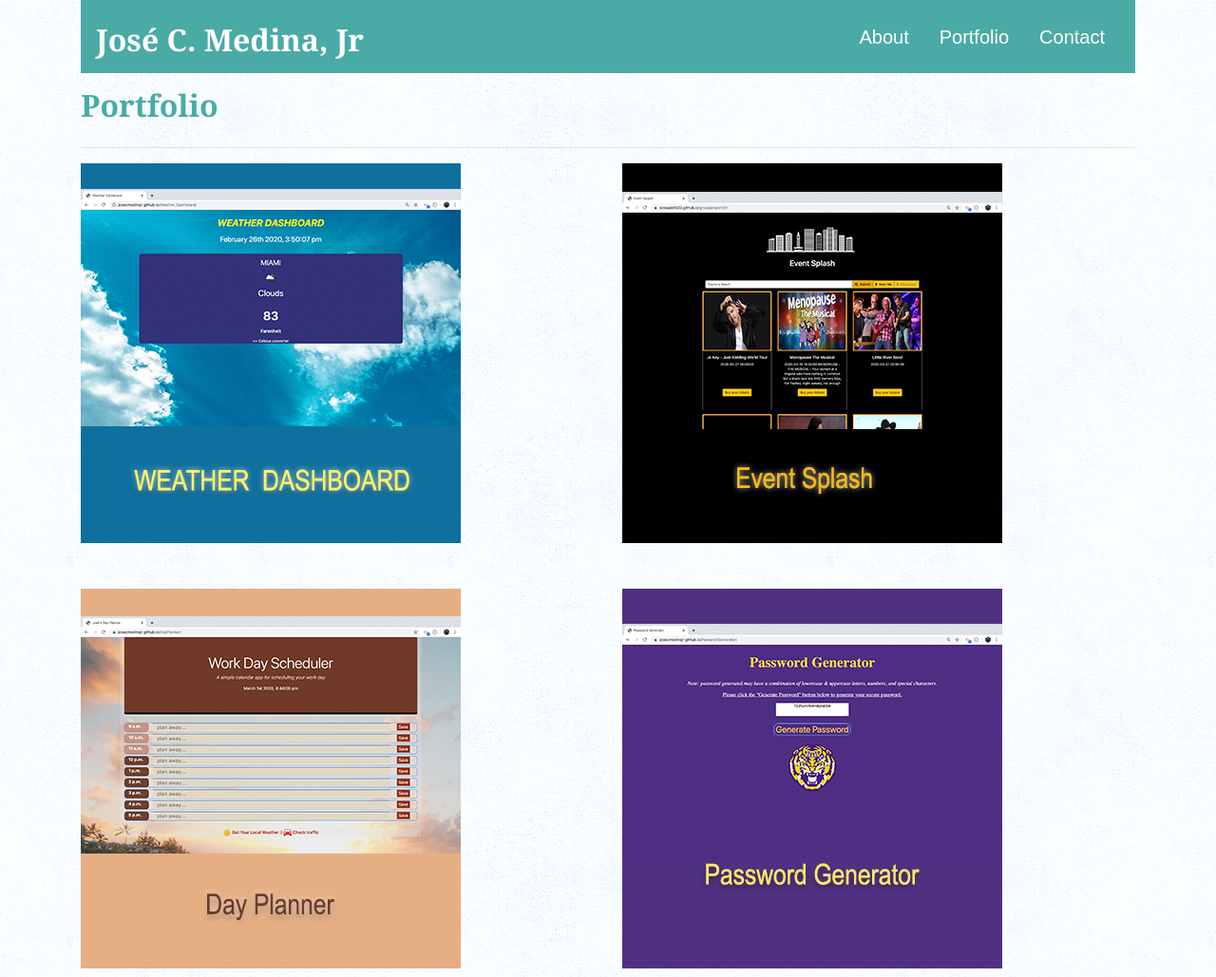
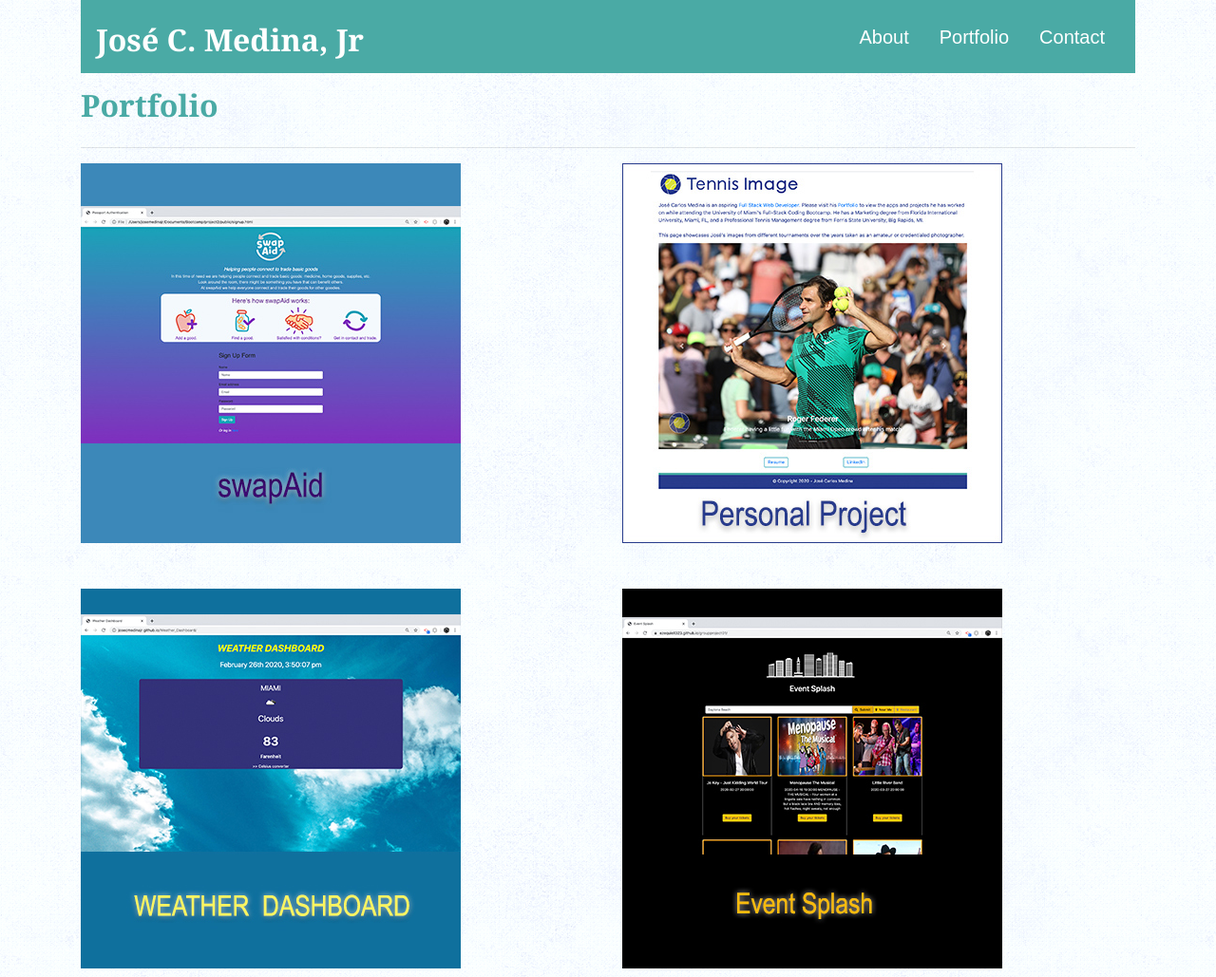
Before and after one commit to josecmedinajr/ResponsivePortfolio, a plain HTML site: page portfolio.html in a window 1280 px wide. Shown: the top 1029 px of the page at 95% size. Drawn offline with nearby package versions, Linux system fonts and the light colour scheme.

Commit message:
updated Portfolio page with latest projects

```diff
--- a/portfolio.html
+++ b/portfolio.html
@@ -43,6 +43,15 @@
     </div>
   </div>
 
+  <div class="row">
+    <div class="col-5">
+      <a href="https://shrouded-shelf-73008.herokuapp.com/" target="_blank"><img src="assets/images/swapAid_Portfolio.jpg" class="img-fluid"></a>
+    </div>
+    <div class="offset-1 col-5">
+      <a href="https://josecmedinajr.github.io/tennis_image/" target="_blank"><img src="assets/images/tennisImage_portfolio.jpg" class="img-fluid"></a>
+    </div>
+  </div>
+  <br><br>
 
   <div class="row">
     <div class="col-5">
```
Also changed, not shown: assets/images/swapAid_Portfolio.jpg (added), assets/images/tennisImage_portfolio.jpg (added).
